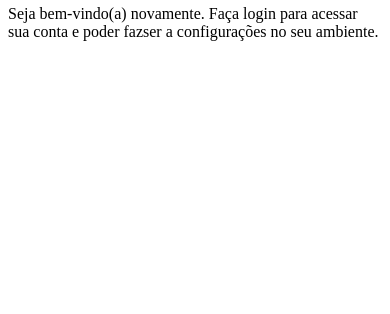
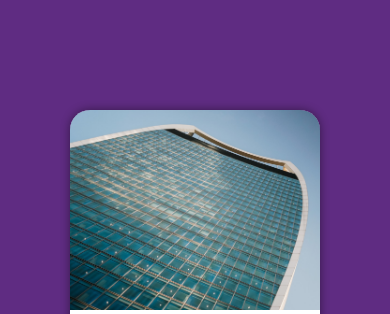
Before and after one commit to JunitiYonemoto/projeto-login, a plain HTML site: page index.html in a window 390 px wide. Shown: the part 62-376 px from the top of the page. Drawn offline with Linux system fonts and the light colour scheme.

Commit message:
mobile first quase finalizado

```diff
--- a/estilos/style.css
+++ b/estilos/style.css
@@ -5,3 +5,49 @@
     Verde: #49a09d
     Lilás: #5f2c82
 */
+
+*{
+    font-family: system-ui, -apple-system, BlinkMacSystemFont, 'Segoe UI', Roboto, Oxygen, Ubuntu, Cantarell, 'Open Sans', 'Helvetica Neue', sans-serif;
+    padding: 0px;
+    margin: 0px;
+    box-sizing: border-box;
+}
+
+body, html{
+    background-color: #5f2c82;
+    height: 100vh;
+    width: 100vw;
+}
+
+main{
+    position: relative;
+    height: 100vh;
+    width: 100vw;
+}
+
+section#login{
+    position: absolute;
+    top: 50%;
+    left: 50%;
+    transform: translate(-50%, -50%);
+    overflow: hidden;
+
+    background-color: white;
+    height: 500px;
+    width: 250px;
+    border-radius: 20px;
+    box-shadow: 0px 0px 10px rgba(0, 0, 0, 0.456);
+}
+
+section#login > div#imagem{
+    display: block;
+    background: #5f2c82 url(../imagens/pexels-lawlesscapture-13737660.jpg) no-repeat;
+    background-size: cover;
+    background-position: center bottom;
+    height: 200px;
+}
+
+section#login > div#formulario{
+    display: block;
+    padding: 10px;
+}
```
Also changed, not shown: index.html (+1 -1 lines).
